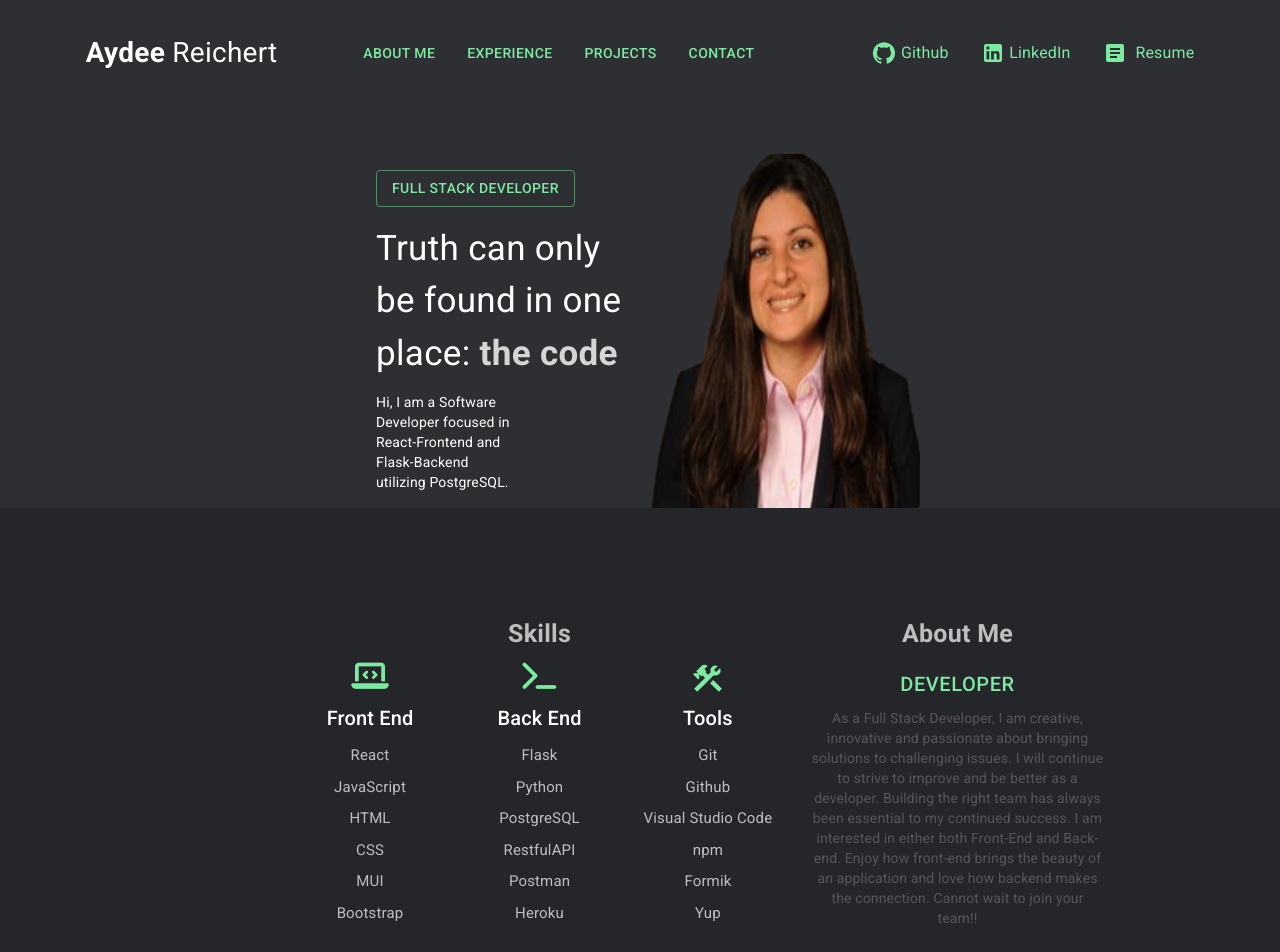
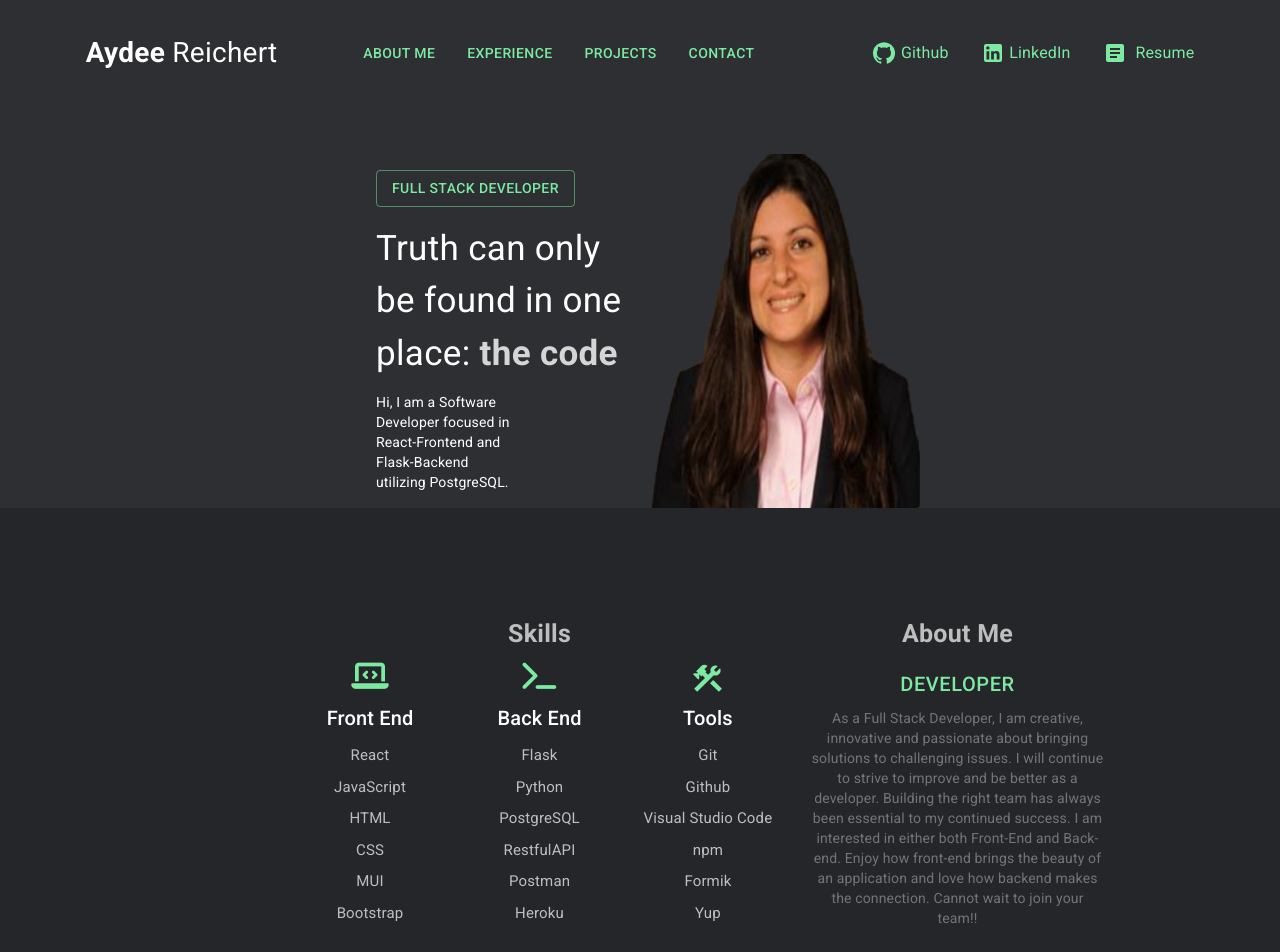
Before and after one commit to ReichertA2/Portfolio, a React (Create React App) app: page / in a window 1280 px wide. Shown: the top 952 px of the page. Built offline with nearby package versions, Linux system fonts and the light colour scheme; what react-swipeable-views-utils would draw is missing.

Commit message:
changed font color on about me

```diff
--- a/src/components/AboutMe.js
+++ b/src/components/AboutMe.js
@@ -146,7 +146,7 @@ export default function AboutMe() {
             <section id="aboutMe">
               <div style={{}}>
                 <Button style={{ fontSize: 20 }}>Developer</Button>
-                <p style={{ color: "#606266" }} className="opacity-80">
+                <p style={{ color: "#86888d", }} className="opacity-80">
                   As a Full Stack Developer, I am creative, innovative and
                   passionate about bringing solutions to challenging issues. I
                   will continue to strive to improve and be better as a
```
